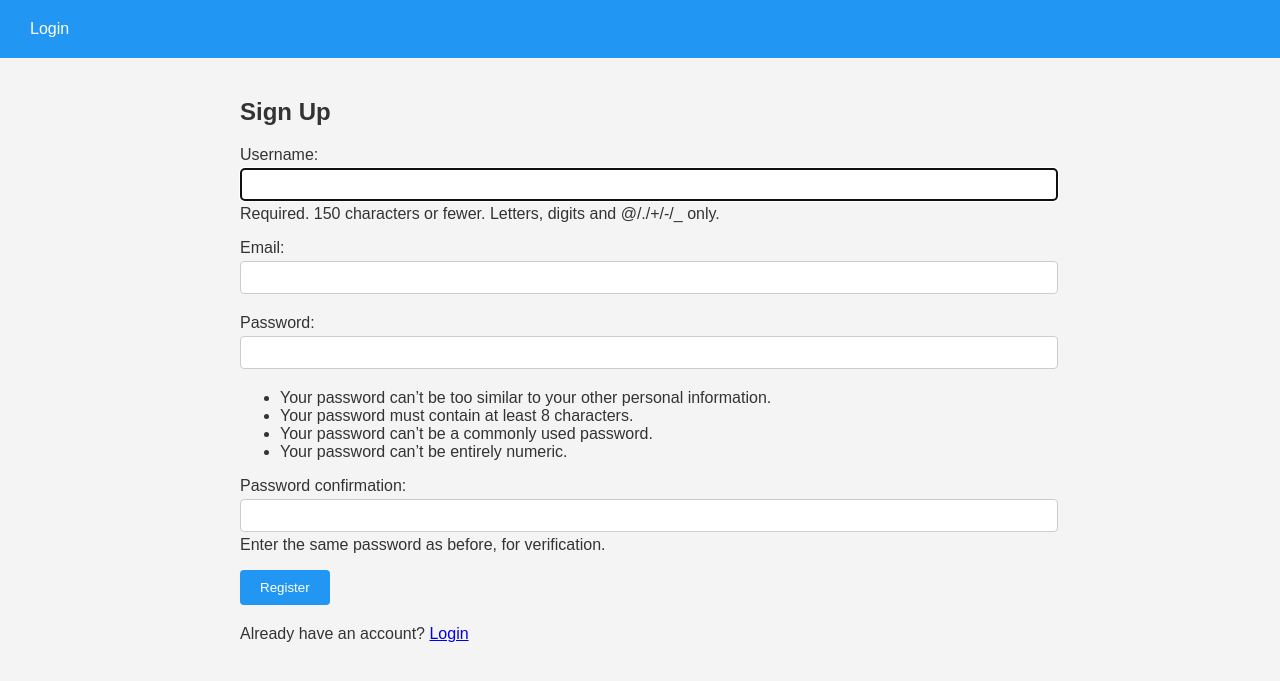
After one commit to Path-1312/E-commerce, a Django app: page /signup/ in a window 1280 px wide. The commit adds this page. Shown: the top 681 px of the page. Run offline with Django 4.2, Linux system fonts and the light colour scheme.

```diff
--- a/blog/forms.py
+++ b/blog/forms.py
@@ -0,0 +1,13 @@
+from django import forms
+from django.contrib.auth.forms import UserCreationForm
+from django.contrib.auth.models import User
+
+
+
+
+class SignUpForm(UserCreationForm):
+    email = forms.EmailField(required=True)
+
+    class Meta:
+        model = User
+        fields = ("username", "email", "password1", "password2")
--- a/blog/urls.py
+++ b/blog/urls.py
@@ -1,5 +1,6 @@
 from django.urls import path
 from . import views
+from django.contrib.auth import views as auth_views
 
 app_name = 'cart'
 
@@ -17,4 +18,7 @@ urlpatterns = [
     path('add/<int:item_id>', views.add_to_cart, name="add_to_cart"),
     path('remove/<int:item_id>', views.remove_from_cart, name="remove_from_cart"),
     path('delete/<int:item_id>', views.delete_from_cart, name="delete_from_cart"),
+    path("login/", auth_views.LoginView.as_view(template_name="registration/login.html"), name="login"),
+    path("logout/", auth_views.LogoutView.as_view(), name="logout"),
+    path("signup/", views.signup_view, name="signup"),
 ]
--- a/blog/views.py
+++ b/blog/views.py
@@ -2,6 +2,10 @@ from django.shortcuts import render, redirect, get_object_or_404
 from django.http import HttpResponse, HttpResponseRedirect
 from .models import Product, CartItem
 from math import ceil
+from django.contrib.auth import login
+from .forms import SignUpForm
+from django.contrib.auth.decorators import login_required
+from django.contrib import messages
 
 
 def index(cart_quantities):
@@ -111,6 +115,9 @@ def sub_category(request, sub_category):
 
 
 def view_cart(request):
+    if not request.user.is_authenticated:
+        messages.warning(request, "You need to log in to view items to the cart.")
+        return redirect('/login/')
     cart_items = CartItem.objects.filter(user=request.user)
     total_price = sum(item.product.price * item.quantity for item in cart_items)
     cart_quantities = {item.product.id: item.quantity for item in cart_items}
@@ -124,7 +131,12 @@ def view_cart(request):
     c.update(params)
     return render(request, 'blog/cart.html', c)
 
+
 def add_to_cart(request, item_id):
+    if not request.user.is_authenticated:
+        messages.warning(request, "You need to log in to add items to the cart.")
+        return redirect('/login/')
+
     cart_item, created = CartItem.objects.get_or_create(
         user=request.user,
         product_id=item_id,
@@ -138,6 +150,10 @@ def add_to_cart(request, item_id):
 
 
 def remove_from_cart(request, item_id):
+    if not request.user.is_authenticated:
+        messages.warning(request, "You need to log in to remove items to the cart.")
+        return redirect('/login/')
+
     cart_item = CartItem.objects.get(user=request.user, product_id=item_id)
     if cart_item.quantity == 1:
         cart_item.delete()
@@ -147,11 +163,28 @@ def remove_from_cart(request, item_id):
     referer = request.META.get('HTTP_REFERER', '/')
     return HttpResponseRedirect(referer)
 
+
 def delete_from_cart(request, item_id):
+    if not request.user.is_authenticated:
+        messages.warning(request, "You need to log in to delete items to the cart.")
+        return redirect('/login/')
+
     cart_item = CartItem.objects.get(user=request.user, product_id=item_id)
     cart_item.delete()
     referer = request.META.get('HTTP_REFERER', '/')
     return HttpResponseRedirect(referer)
+
+def signup_view(request):
+    if request.method == "POST":
+        form = SignUpForm(request.POST)
+        if form.is_valid():
+            user = form.save()
+            login(request, user)
+            return redirect('cart:bloghome')
+    else:
+        form = SignUpForm()
+    return render(request, "registration/signup.html", {"form": form})
+
 
 
 
--- a/project2/settings.py
+++ b/project2/settings.py
@@ -128,3 +128,5 @@ MEDIA_URL = '/media/'
 # https://docs.djangoproject.com/en/4.2/ref/settings/#default-auto-field
 
 DEFAULT_AUTO_FIELD = 'django.db.models.BigAutoField'
+LOGOUT_REDIRECT_URL = '/'
+LOGIN_REDIRECT_URL = '/'
--- a/project2/urls.py
+++ b/project2/urls.py
@@ -23,5 +23,6 @@ urlpatterns = [
     path('admin/', admin.site.urls),
     path('api/', include('api.urls')),
     path('', include('blog.urls')),
+    path('accounts/', include('django.contrib.auth.urls')),
 
 ] + static(settings.MEDIA_URL, document_root=settings.MEDIA_ROOT)
--- /dev/null
+++ b/templates/registration/base.html
@@ -0,0 +1,89 @@
+<!DOCTYPE html>
+<html lang="en">
+<head>
+    <meta charset="UTF-8">
+    <title>To-Do App</title>
+    <style>
+        :root {
+            --bg-light:#f4f4f4; --bg-dark:#2e2e2e;
+            --text-light:#333; --text-dark:#eee;
+            --pri-high:#e57373; --pri-med:#ffb74d; --pri-low:#81c784;
+        }
+        body {
+            margin: 0; padding: 0;
+            font-family: sans-serif;
+            background: var(--bg-light);
+            color: var(--text-light);
+        }
+        body.dark {
+            background: var(--bg-dark);
+            color: var(--text-dark);
+        }
+        header {
+            padding: 20px;
+            background: #2196f3;
+            color: #fff;
+        }
+        nav a {
+            margin: 0 10px;
+            color: #fff;
+            text-decoration: none;
+        }
+        .container {
+            padding: 20px;
+            max-width: 800px;
+            margin: auto;
+        }
+        .task {
+            padding: 10px;
+            border: 1px solid #ccc;
+            border-radius: 5px;
+            margin-bottom: 10px;
+        }
+        .priority-low {
+            border-left: 5px solid var(--pri-low);
+        }
+        .priority-medium {
+            border-left: 5px solid var(--pri-med);
+        }
+        .priority-high {
+            border-left: 5px solid var(--pri-high);
+        }
+        form {
+            margin-bottom: 20px;
+        }
+        form input, form textarea, form select {
+            width: 100%;
+            padding: 8px;
+            margin: 4px 0;
+            border: 1px solid #ccc;
+            border-radius: 4px;
+        }
+        button {
+            padding: 10px 20px;
+            background: #2196f3;
+            color: #fff;
+            border: none;
+            border-radius: 4px;
+            cursor: pointer;
+        }
+        button:hover {
+            background: #1976d2;
+        }
+    </style>
+</head>
+<body class="{% if request.user.is_authenticated and request.user.profile.theme == 'dark' %}dark{% endif %}">
+    <header>
+        <nav>
+            {% if user.is_authenticated %}
+                <a href="{% url 'logout' %}">Logout</a>
+            {% else %}
+                <a href="{% url 'login' %}">Login</a>
+            {% endif %}
+        </nav>
+    </header>
+    <div class="container">
+        {% block content %}{% endblock %}
+    </div>
+</body>
+</html>
--- /dev/null
+++ b/templates/registration/signup.html
@@ -0,0 +1,9 @@
+{% extends 'registration/base.html' %}
+{% block content %}
+<h2>Sign Up</h2>
+<form method="post">{% csrf_token %}
+    {{ form.as_p }}
+    <button type="submit">Register</button>
+</form>
+<p>Already have an account? <a href="{% url 'login' %}">Login</a></p>
+{% endblock %}
```
Also changed, not shown: templates/blog/home.html (+9 -1 lines), templates/registration/login.html (added, +16 -0 lines), db.sqlite3, templates/blog/sub_category.html (line endings or trailing spaces).
